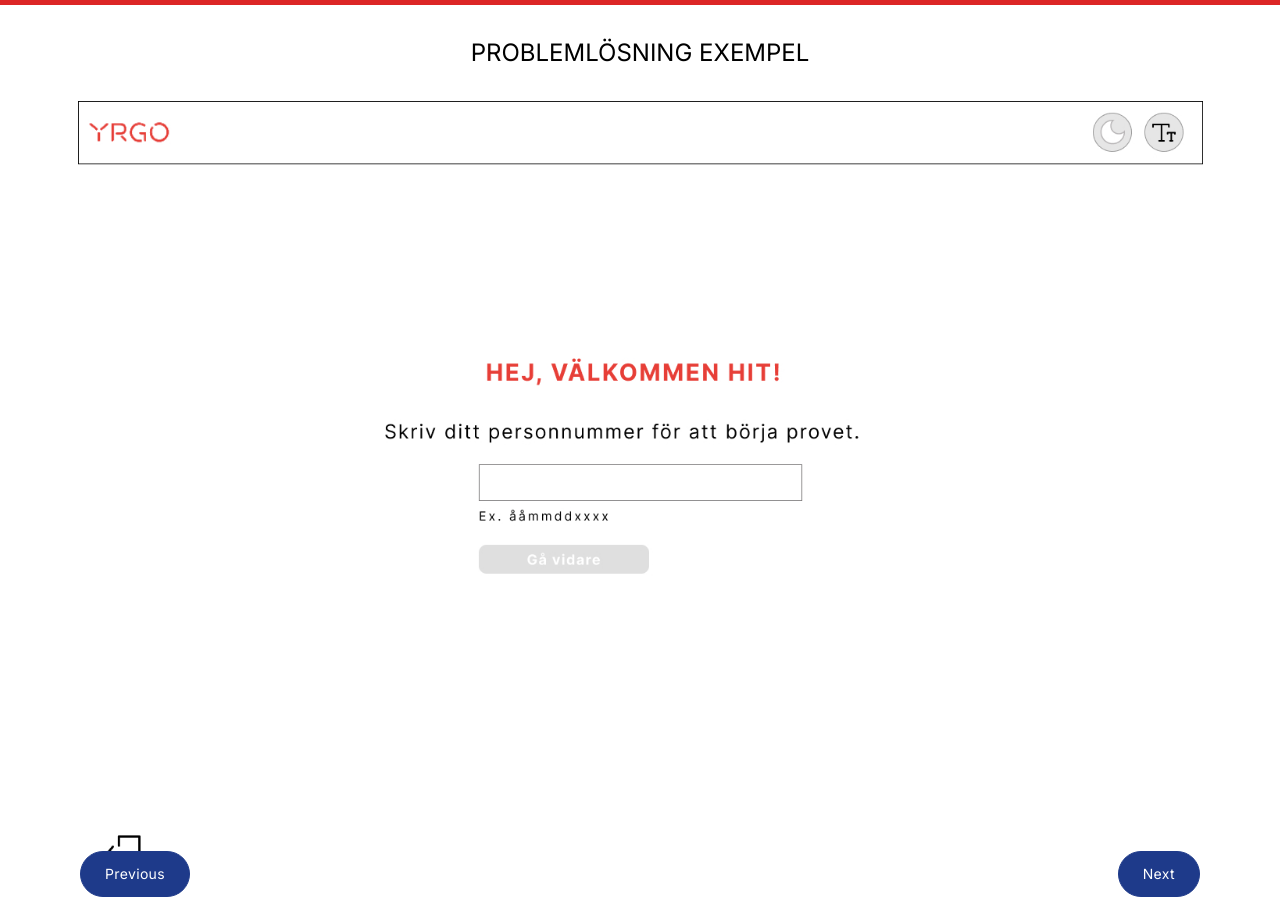
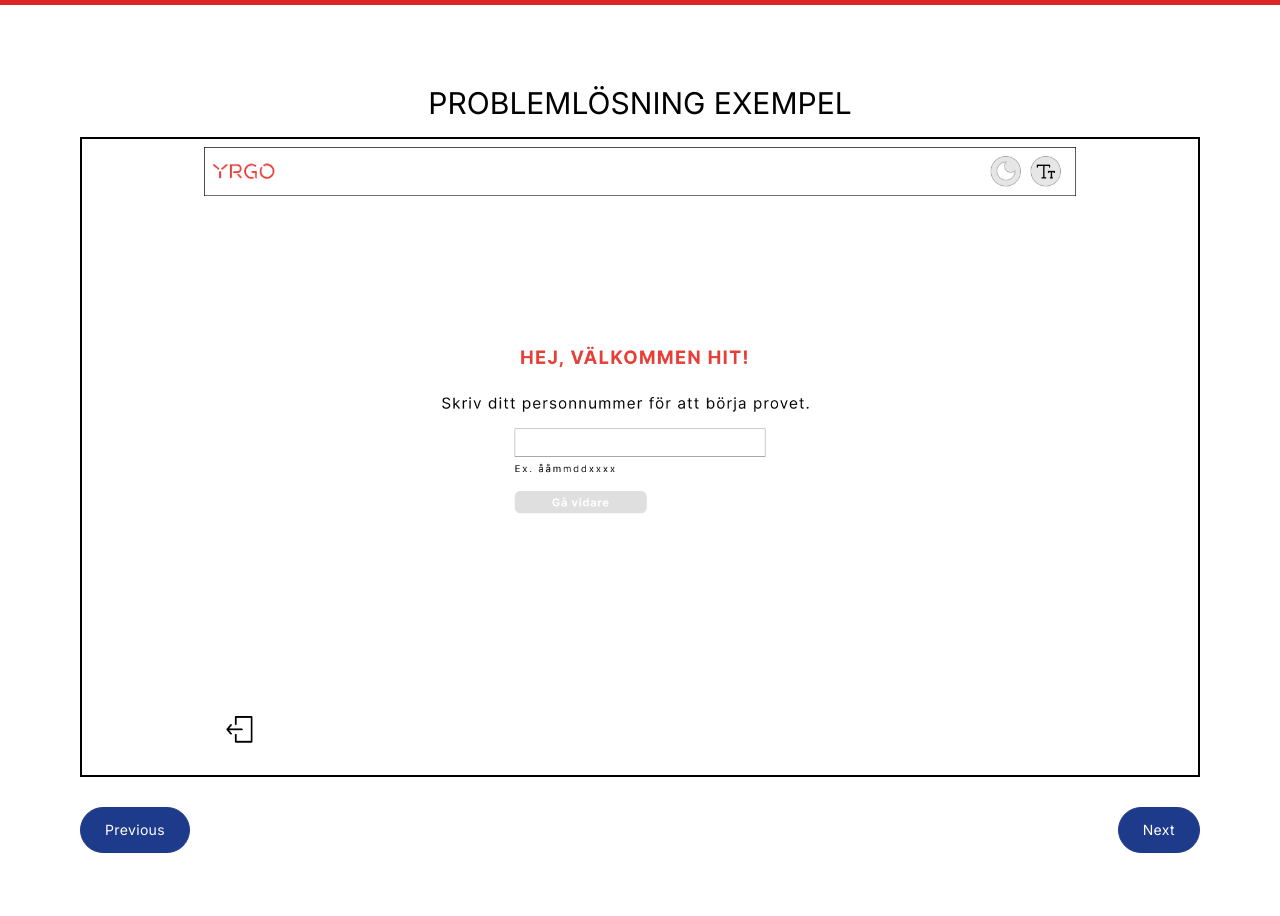
Before and after one commit to AnnaBrum/Sammanslaget, a Next.js app: page / in a window 1280 px wide. Shown: the part 860-1776 px from the top of the page. Built offline with nearby package versions, Linux system fonts and the light colour scheme.

Commit message:
fixed padding and border slide

```diff
--- a/src/app/components/imageCarousel.jsx
+++ b/src/app/components/imageCarousel.jsx
@@ -13,12 +13,14 @@ const ImageCarousel = ({ images }) => {
   };
 
   return (
-    <div className="relative w-full h-full p-15">
+    <div className= "relative w-full h-full p-20 ">
+
       <img
         src={images[currentIndex]}
         alt="Carousel Image"
-        className="object-contain w-full h-full"
+        className="object-contain w-full h-full border-2 border-black p-2"
       />
+
 
 
       <div className="absolute bottom-1 left-20 right-20 flex justify-between">
--- a/src/app/page.jsx
+++ b/src/app/page.jsx
@@ -27,9 +27,9 @@ export default function Home() {
       </div>
 
       <div className="justify-center items-center h-screen mt-4 mb-4">
-        <h2 className = "text-2xl text-center p-4 mb-4">PROBLEMLÖSNING EXEMPEL</h2>
+        <h2 className = "text-3xl text-center -mb-16 mt-20">PROBLEMLÖSNING EXEMPEL</h2>
         <ImageCarousel images={images} />
-        <h2 className = "text-xl text-center p-4 mb-4">KOD FRÅGOR EXEMPEL</h2>
+        <h2 className = "text-3xl text-center -mb-16 mt-20">KOD FRÅGOR EXEMPEL</h2>
         <ImageCarousel images = {imagesSecond} />
       </div>
     </main>
```
